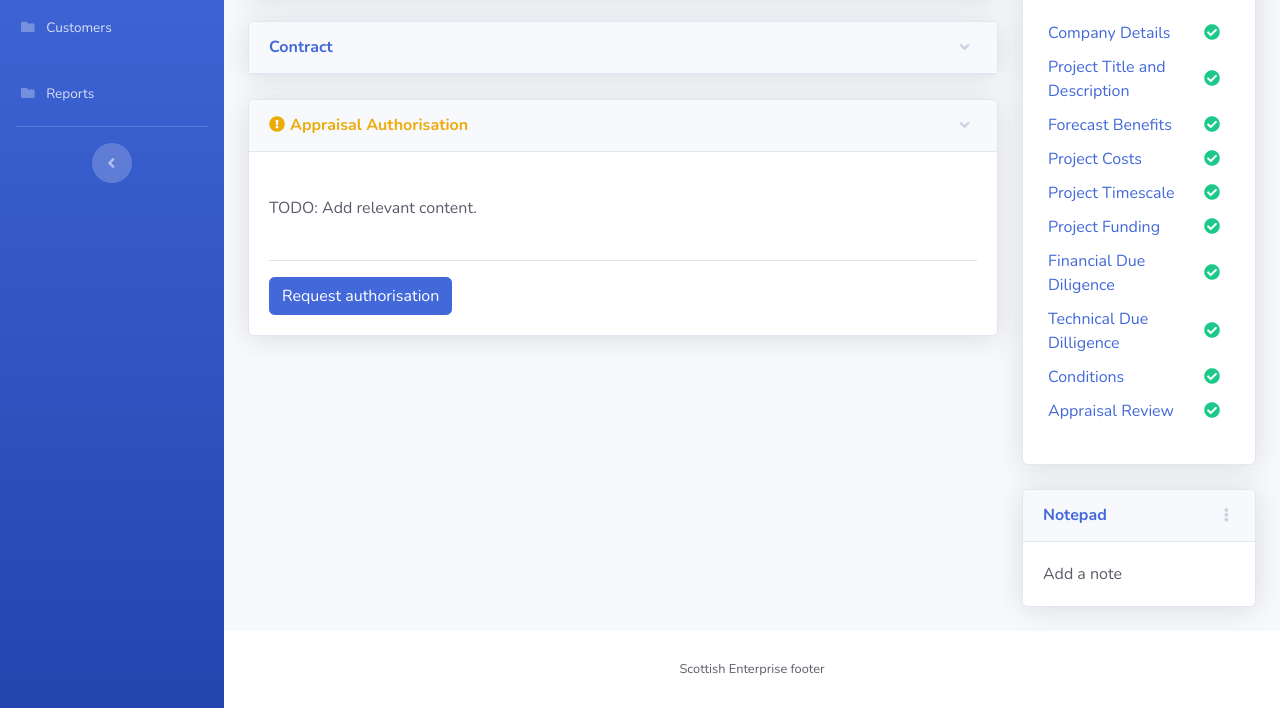
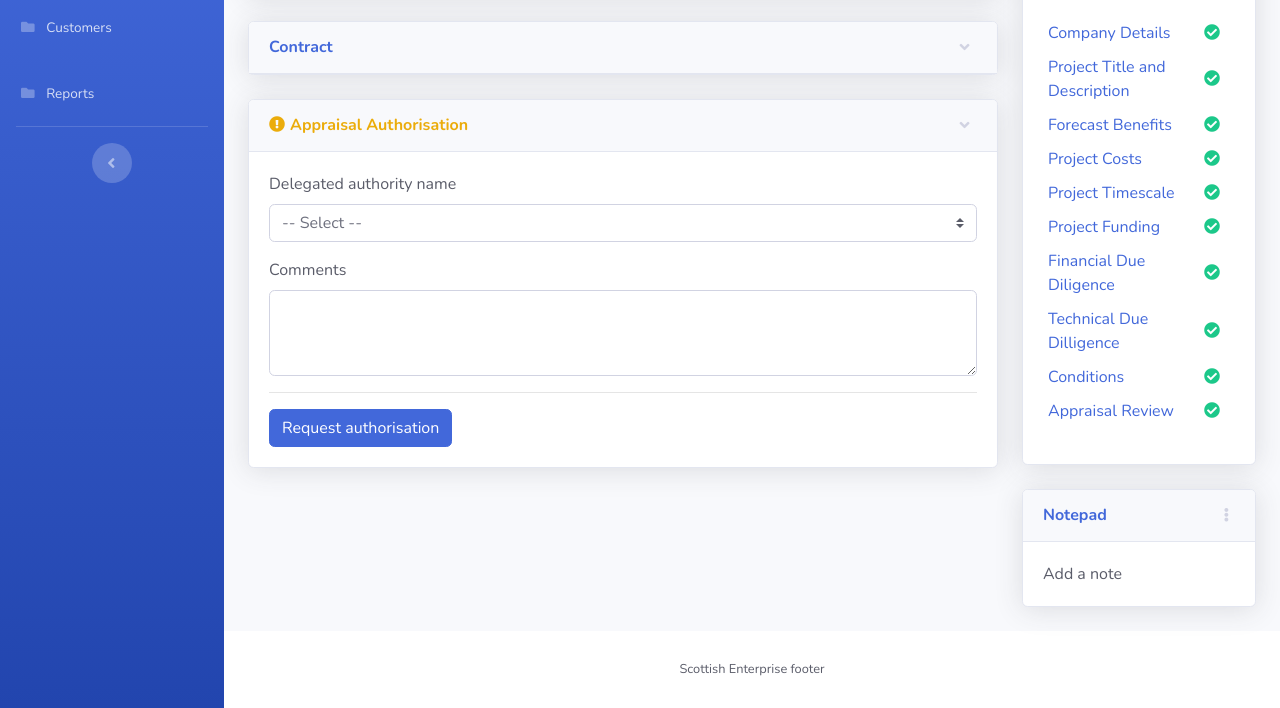
Before and after one commit to scotent/fas, a website with bundled scripts: page fas/appraisal/step-11-approval-required.html in a window 1280 px wide. Shown: the part 209-917 px from the top of the page. Built offline with nearby package versions, Linux system fonts and the light colour scheme.

Commit message:
added missing content step11 and approval-required

```diff
--- a/fas/appraisal/step-11-approval-required.html
+++ b/fas/appraisal/step-11-approval-required.html
@@ -429,14 +429,23 @@
 							<div class="collapse show" id="project-details" style="">
 								<div class="card-body">
 
-									<p>
+									<form>
+										<div class="form-group">
+											<label for="selection-1">Delegated authority name</label>
+											<select id="selection-1" class="custom-select">
+												<option selected>-- Select --</option>
+												<option value="1">Option 1</option>
+												<option value="2">Option 2</option>
+											</select>
+										</div>
 
-										<br>
-
-										TODO: Add relevant content.
-
-										<br><br>
-									</p>
+										<div class="form-group">
+											<label for="approve-comments">Comments</label>
+											<textarea class="form-control" id="approve-comments" rows="3"></textarea>
+											<!--<small class="form-text text-muted">-->
+												<!--Please enter a detailed description to be sent back to the Customer for review																	</small>-->
+										</div>
+									</form>
 
 									<!--CTA-->
 									<hr>
```
Also changed, not shown: fas/appraisal/step-1.html (+1 -1 lines), fas/appraisal/step-11.html (+1 -1 lines).
